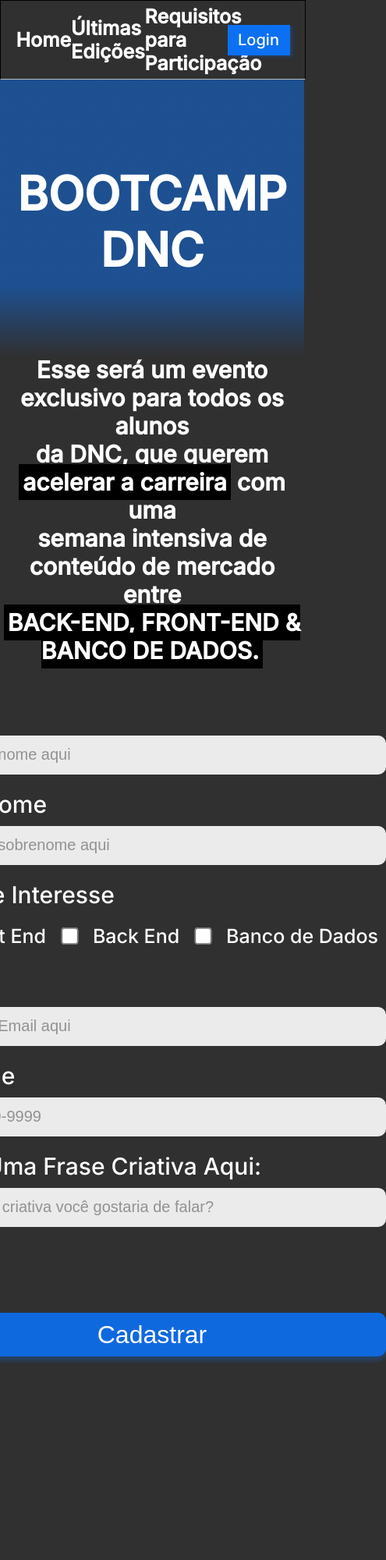
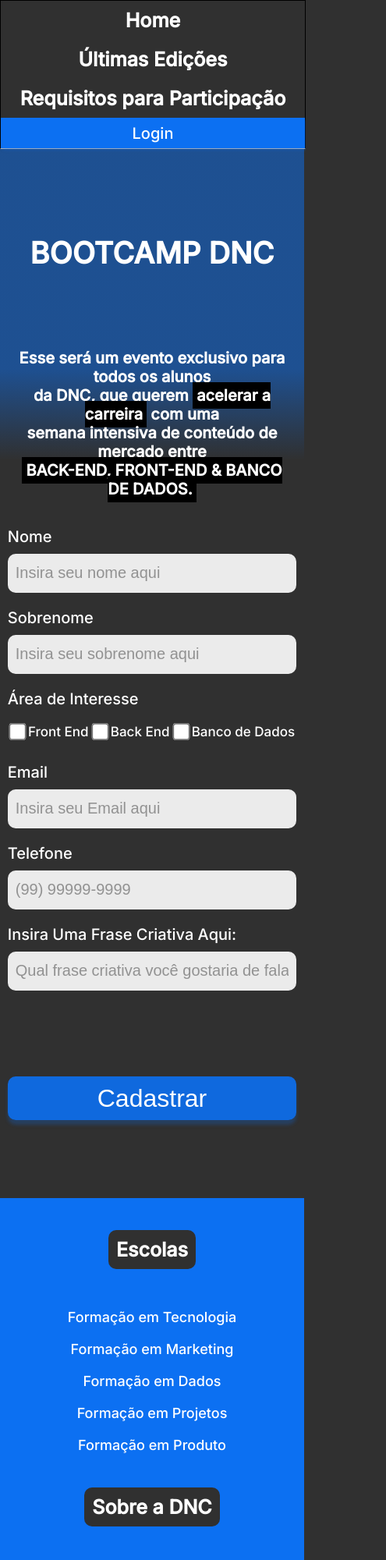
Before and after one commit to Mikahel-Lucas/Bootcamp-DNC, a plain HTML site: page index.html in a window 390 px wide. Shown: the top 2000 px of the page at 78% size, 495 px wide, since content can reach past the window. Before the commit the page ends 1839 px from the top, so only its background shows below. Drawn offline with Linux system fonts and the light colour scheme.

Commit message:
estilização com media query iphone xr

```diff
--- a/estilo.css
+++ b/estilo.css
@@ -45,9 +45,9 @@ body{
 #menu{
     display: flex;
     width: 45%;
+    margin-left: 5%;
     justify-content: space-around;
     align-items: center;
-    margin-left: 5%;
 }
 
 #principal button {
@@ -117,6 +117,7 @@ form{
     margin-top: 10px;
     margin-bottom: 10px;
 
+
 }
 
 form input{
@@ -126,6 +127,7 @@ border: 0px;
 font-size: 20px;
 padding: 10px;
 background-color: rgba(255, 255, 255, 0.9);
+
 }
 
 form label{
@@ -137,19 +139,21 @@ form input::placeholder{
     color: rgba(57, 57, 57, 0.5);
 }
 
-.checkbox-itens label{
+.checkbox-items label{
     font-size: 25px;
 }
 
-.checkbox-itens{
-    display:flex;
-    justify-content:space-around;
+.checkbox-items{
+    display: flex;
+    justify-content: space-around;
     align-items: center;
 }
+
 
 input[type="checkbox"]{
     transform: scale(1.7);
 }
+
 
 input[type="submit"]{
     background-color: #0C70F2E5;
@@ -161,3 +165,162 @@ input[type="submit"]{
     box-shadow: 0px 6px 4px rgba(12, 112, 242, 0.25);
     cursor: pointer;
 }
+
+/* footer */
+
+footer{
+    width:100%;
+    background-color: var(--azul-dnc);
+}
+
+footer .linha1{
+    display:flex;
+    justify-content:space-around;
+    align-items: center;
+}
+
+footer ul{
+    list-style: none;
+    margin-left: 0px;
+    padding: 0px;
+    font-family: var(--fonte-padrão);
+}
+
+footer nav{
+    display: flex;
+    flex-direction: column;
+    align-items: center;
+    height: 330px;
+}
+
+footer h5{
+    text-align: center;
+    font-size: 25px;
+    font-weight: 800px;
+    font-family: var(--fonte-padrão);
+    color: white;
+    background-color: var(--preto-dnc);
+    border-radius: 10px;
+    padding: 10px 10px 10px 10px;
+    margin-bottom: 15px;
+}
+
+footer ul li{
+    text-align: center;
+    font-size: 18px;
+    font-family: var(--fonte-padrão);
+    color: white;
+    margin: 20px 0px 20px 0px;
+}
+
+footer ul li a {
+    color: white;
+    text-decoration: none;
+}
+
+footer .endereço {
+    font-size: 18px;
+    font-weight: 600px;
+    font-family: var(--fonte-padrão);
+    color: white;
+    text-align: center;
+    width: 25%;
+
+}
+
+footer ul li a:hover{
+    color: var(--cinza-hover);
+
+}
+
+footer .linha2 {
+    height: 35px;
+    display: flex;
+    justify-content: center;
+    margin: 10px 0px 10px 0px;
+    padding: 10px;
+}
+
+footer .linha2 a {
+    font-family: var(--fonte-padrão);
+    font-size: 18px;
+    font-weight: 600;
+    color: white;
+    text-decoration: none;
+    padding: 5px;
+
+}
+
+footer .linha2 a:first-child {
+    border-right: 2px solid white;
+}
+
+footer .linha2 a:hover {
+    color: var(--cinza-hover);
+
+}
+
+@media only screen and (max-width: 600px){
+
+
+    /* menu */
+    #principal{
+        display:flex;
+        height: auto;
+        flex-direction: column;
+    }
+
+    #menu{
+        flex-direction: column;
+        width: 100%;
+        margin: 0px;
+        justify-content: space-between;
+    }
+
+    #menu a{
+        display: flex;
+        flex-direction: column;
+        height: 50px;
+        justify-content: space-around;
+    }
+
+    #principal button{
+        width: 100%;
+        margin: 0px;
+    }
+
+    /* section */
+
+    section h1 {
+        font-size: 38px;
+    }
+
+    section h2 {
+        font-size: 20px;
+        padding-right: 15px;
+        padding-left: 15px;
+        justify-content: center;
+    }
+
+    form {
+        width: 95%;
+        font-size: 20px;
+    }
+
+    .checkbox-items label{
+        font-size: 17px;
+    }
+
+/* footer */
+
+footer .linha1{
+    flex-direction: column;
+
+}
+
+footer .endereço{
+    width: 95%;
+    margin-bottom: 20px;
+}
+
+}
--- a/index.html
+++ b/index.html
@@ -13,7 +13,7 @@
 <body>
     <nav id="principal">
         <div id="menu">
-            <a href="" id="Link-Individual"> Home</a>
+            <a href=""> Home</a>
             <a href=""> Últimas Edições</a>
             <a href=""> Requisitos para Participação</a>
         </div>
@@ -45,7 +45,7 @@
 
             <div class="form-group">
                 <label>Área de Interesse</label>
-                <div class="checkbox-itens">
+                <div class="checkbox-items">
                     <input type="checkbox" value="front">
                     <label>Front End</label>
 
@@ -79,6 +79,59 @@
 
         </form>
     </section>
+
+    <footer>
+        <div class="linha1">
+            <nav>
+                <h5>Escolas</h5>
+                <ul>
+                    <li>
+                        <a href=""> Formação em Tecnologia </a>
+                    </li>
+                    <li>
+                        <a href=""> Formação em Marketing </a>
+                    </li>
+                    <li>
+                        <a href=""> Formação em Dados </a>
+                    </li>
+                    <li>
+                        <a href=""> Formação em Projetos </a>
+                    </li>
+                    <li>
+                        <a href=""> Formação em Produto </a>
+                    </li>
+                </ul>
+            </nav>
+
+            <nav>
+                <h5> Sobre a DNC </h5>
+                <ul>
+                    <li>
+                        <a href=""> História </a>
+                    </li>
+                    <li>
+                        <a href=""> Missão e Valores </a>
+                    </li>
+                    <li>
+                        <a href=""> Trabalhe Conosco </a>
+                    </li>
+                    <li>
+                        <a href=""> Conteúdo Gratuito </a>
+                    </li>
+                </ul>
+            </nav>
+
+            <div class="endereço">
+                © 2022 DTC Treinamentos & Consultoria LTDA | CNPJ: 27.995.577/0001-37 | R. Justino Cobra, 61 – Vila Ema | São José dos Campos – SP | CEP 12243-030
+            </div>
+        </div>
+
+        <div class="linha2">
+            <a href=""> Termos de Uso</a>
+            <a href=""> Política de Privacidade</a>
+        </div>
+    </footer>
+
 </body>
 
 </html>
```
